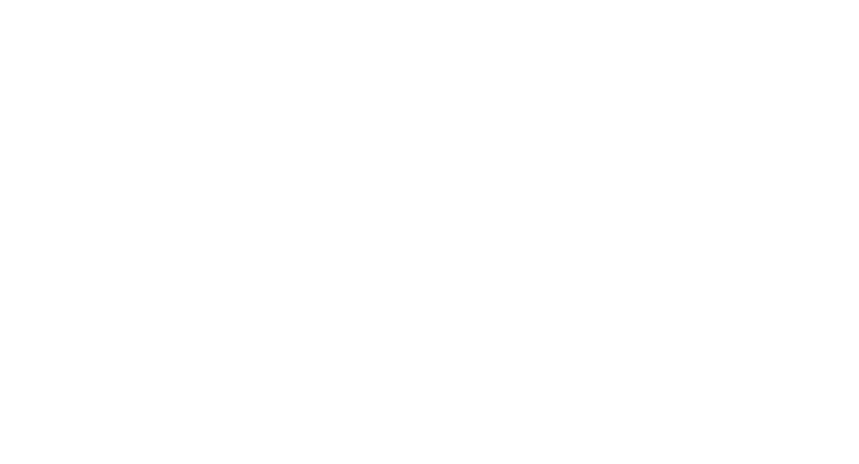
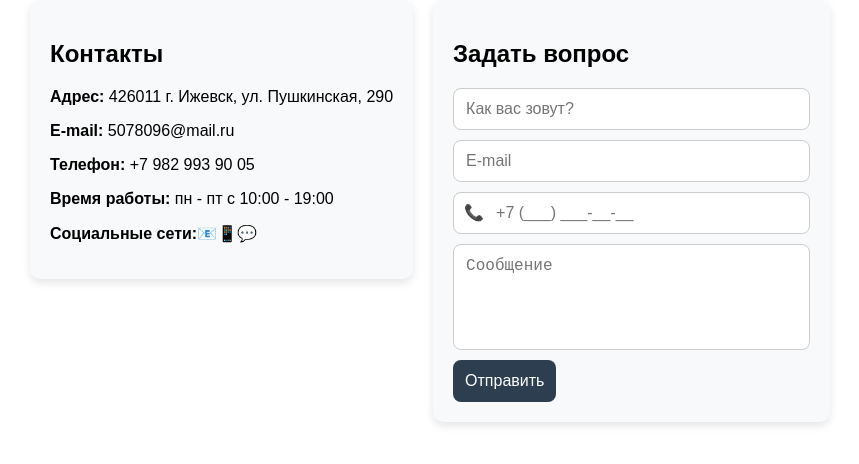
Before and after one commit to Ibragim213/vfq, a Vue app: page /onas in a window 1280 px wide. Before the commit this address had no page. Shown: the top 464 px of the page, without its empty margins (210-1069 px from the left). Built offline with nearby package versions, Linux system fonts and the light colour scheme.

Commit message:
Добавлены новые строки кода

```diff
--- /dev/null
+++ b/src/components-mainpage/OnasSection1.vue
@@ -0,0 +1,163 @@
+<template>
+    <div class="contact-container">
+      <div class="contact-info">
+        <h2>Контакты</h2>
+        <p><strong>Адрес:</strong> 426011 г. Ижевск, ул. Пушкинская, 290</p>
+        <p><strong>E-mail:</strong> <a href="mailto:5078096@mail.ru">5078096@mail.ru</a></p>
+        <p><strong>Телефон:</strong> <a href="tel:+79829939005">+7 982 993 90 05</a></p>
+        <p><strong>Время работы:</strong> пн - пт с 10:00 - 19:00</p>
+        <p><strong>Социальные сети:</strong>
+          <a href="#">📧</a>
+          <a href="#">📱</a>
+          <a href="#">💬</a>
+        </p>
+      </div>
+
+      <div class="contact-form">
+        <h2>Задать вопрос</h2>
+        <form @submit.prevent="submitForm">
+          <div class="input-group">
+            <input v-model="name" type="text" placeholder="Как вас зовут?" required />
+          </div>
+          <div class="input-group">
+            <input v-model="email" type="email" placeholder="E-mail" required />
+          </div>
+          <div class="input-group">
+            <span class="icon">📞</span>
+            <input v-model="phone" type="tel" placeholder="+7 (___) ___-__-__" required @input="formatPhone" />
+          </div>
+          <p v-if="phoneError" class="error">Введите корректный номер</p>
+          <div class="input-group">
+            <textarea v-model="message" placeholder="Сообщение" required></textarea>
+          </div>
+          <button type="submit">Отправить</button>
+        </form>
+        <p v-if="successMessage" class="success">С вами свяжется менеджер!</p>
+      </div>
+    </div>
+  </template>
+
+  <script>
+  export default {
+    data() {
+      return {
+        name: "",
+        email: "",
+        phone: "",
+        message: "",
+        successMessage: "",
+        phoneError: false
+      };
+    },
+    methods: {
+      formatPhone() {
+        let numbers = this.phone.replace(/\D/g, '').slice(0, 11);
+        let formatted = "+7 ";
+        if (numbers.length > 1) {
+          formatted += `(${numbers.slice(1, 4)}`;
+        }
+        if (numbers.length >= 5) {
+          formatted += `) ${numbers.slice(4, 7)}`;
+        }
+        if (numbers.length >= 8) {
+          formatted += `-${numbers.slice(7, 9)}`;
+        }
+        if (numbers.length >= 10) {
+          formatted += `-${numbers.slice(9, 11)}`;
+        }
+        this.phone = formatted;
+        this.phoneError = numbers.length < 11;
+      },
+      submitForm() {
+        if (this.phone.replace(/\D/g, '').length < 11) {
+          this.phoneError = true;
+          return;
+        }
+        this.successMessage = "С вами свяжется менеджер!";
+        this.phoneError = false;
+        setTimeout(() => {
+          this.successMessage = "";
+        }, 3000);
+
+        // Очистка полей формы
+        this.name = "";
+        this.email = "";
+        this.phone = "";
+        this.message = "";
+      }
+    }
+  };
+  </script>
+
+  <style scoped>
+  .contact-container {
+    display: flex;
+    justify-content: space-between;
+    align-items: flex-start;
+    gap: 20px;
+    max-width: 800px;
+    margin: auto;
+  }
+  .contact-info {
+    background: #f8f9fa;
+    padding: 20px;
+    border-radius: 10px;
+    box-shadow: 0 4px 8px rgba(0, 0, 0, 0.1);
+  }
+  .contact-form {
+    max-width: 400px;
+    flex: 1;
+    display: flex;
+    flex-direction: column;
+    background: #f8f9fa;
+    padding: 20px;
+    border-radius: 10px;
+    box-shadow: 0 4px 8px rgba(0, 0, 0, 0.1);
+  }
+  .input-group {
+    display: flex;
+    align-items: center;
+    background: white;
+    padding: 10px;
+    border-radius: 8px;
+    margin-bottom: 10px;
+    border: 1px solid #ccc;
+  }
+  .input-group .icon {
+    margin-right: 10px;
+  }
+  input, textarea {
+    border: none;
+    outline: none;
+    font-size: 16px;
+    width: 100%;
+    background: none;
+  }
+  textarea {
+    resize: none;
+    height: 80px;
+  }
+  button {
+    background-color: #2c3e50;
+    color: white;
+    border: none;
+    cursor: pointer;
+    padding: 12px;
+    border-radius: 8px;
+    font-size: 16px;
+  }
+  button:hover {
+    background-color: #1a252f;
+  }
+  .success {
+    color: green;
+    font-weight: bold;
+    margin-top: 10px;
+    text-align: center;
+  }
+  .error {
+    color: red;
+    font-size: 14px;
+    margin-bottom: 10px;
+  }
+  </style>
--- a/src/router.js
+++ b/src/router.js
@@ -4,6 +4,7 @@
 import MainPage from '../src/pages/MainPage.vue'
 import NewPage from './pages/NewPage.vue';
 import StorePage from './pages/StorePage.vue'
+import OnasSection1 from './components-mainpage/OnasSection1.vue';
 
 // тут мы создаем адрес страницы и куда переходим
 const routes = [
@@ -23,7 +24,11 @@
     component: StorePage,
   },
 
-
+{
+  path: '/onas',
+  name: 'OnasPage',
+  component: OnasSection1,
+}
 ];
 
 const router = createRouter({
--- a/src/store/ProductsPage.vue
+++ b/src/store/ProductsPage.vue
@@ -42,9 +42,7 @@
     <div class="container">
       <div class="card-container">
         <div class="card" v-for="card in filteredCards" :key="card.id">
-          <img :src="card.imageUrl || 'https://via.placeholder.com/200'"
-               alt="Изображение товара"
-               class="product-image">
+
           <div class="card-body">
             <h2 class="card-title">{{ card.title }}</h2>
             <p class="card-text">{{ card.description }}</p>
@@ -137,7 +135,9 @@
     display: flex;
     gap: 20px;
     flex-wrap: wrap;
+    margin-top: 20px;
 }
+
 .card {
     padding: 20px;
     background-color: #fff;
@@ -158,4 +158,5 @@
     margin-top: 10px;
     cursor: pointer;
 }
+
 </style>
```
